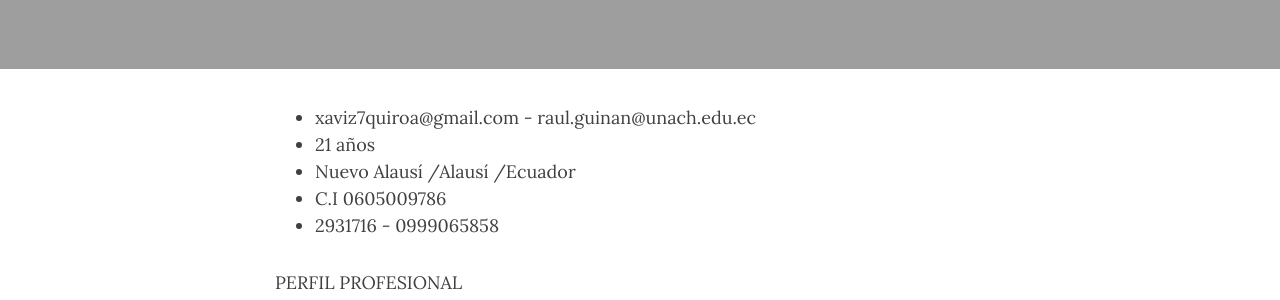
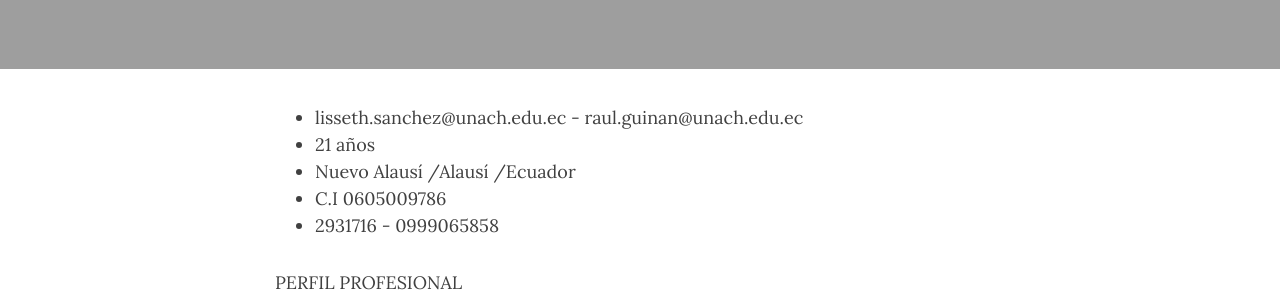
Before and after one commit to Slisseth/Slisseth.github.io, a Jekyll site: the page built from _posts/2020-02-28-test-markdown.md, in a window 1280 px wide and 900 px high, scrolled down 410 px. Shown: the part 154-454 px from the top of the window. Built offline with Jekyll 4.4.1, drawn with Linux system fonts in a browser that asks for light colours; nearby versions of some CDN libraries; comment, search, counter and statistics services are not loaded.

Commit message:
Update 2020-02-28-test-markdown.md

```diff
--- a/_posts/2020-02-28-test-markdown.md
+++ b/_posts/2020-02-28-test-markdown.md
@@ -9,7 +9,7 @@ thumbnail-img: /assets/img/j-q.jpg
 share-img: /assets/img/pp.jpg
 tags: [books, test]
 ---
-- xaviz7quiroa@gmail.com - raul.guinan@unach.edu.ec
+- lisseth.sanchez@unach.edu.ec - raul.guinan@unach.edu.ec
  - 21 años
  - Nuevo Alausí /Alausí /Ecuador
  - C.I 0605009786
```
